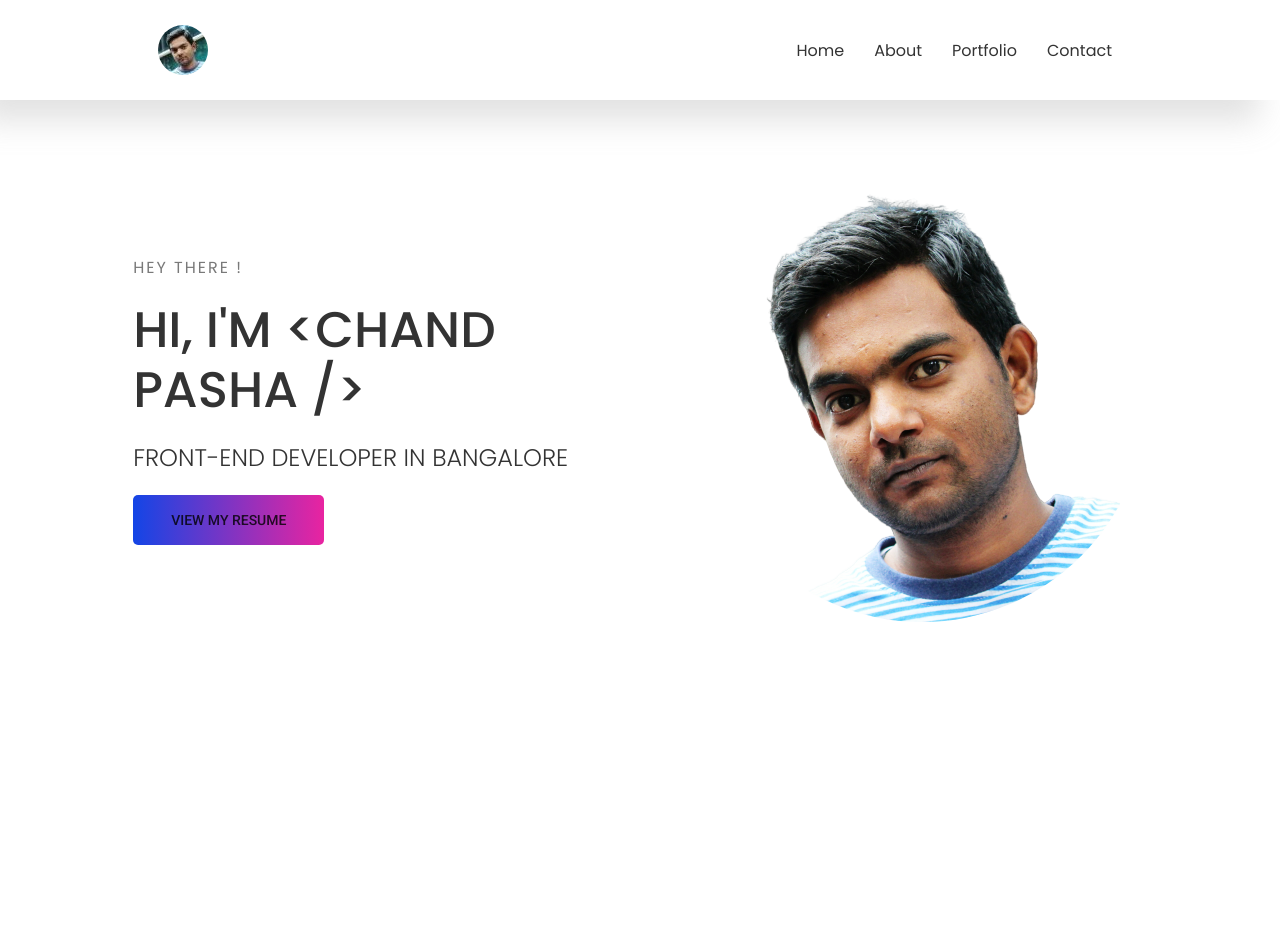
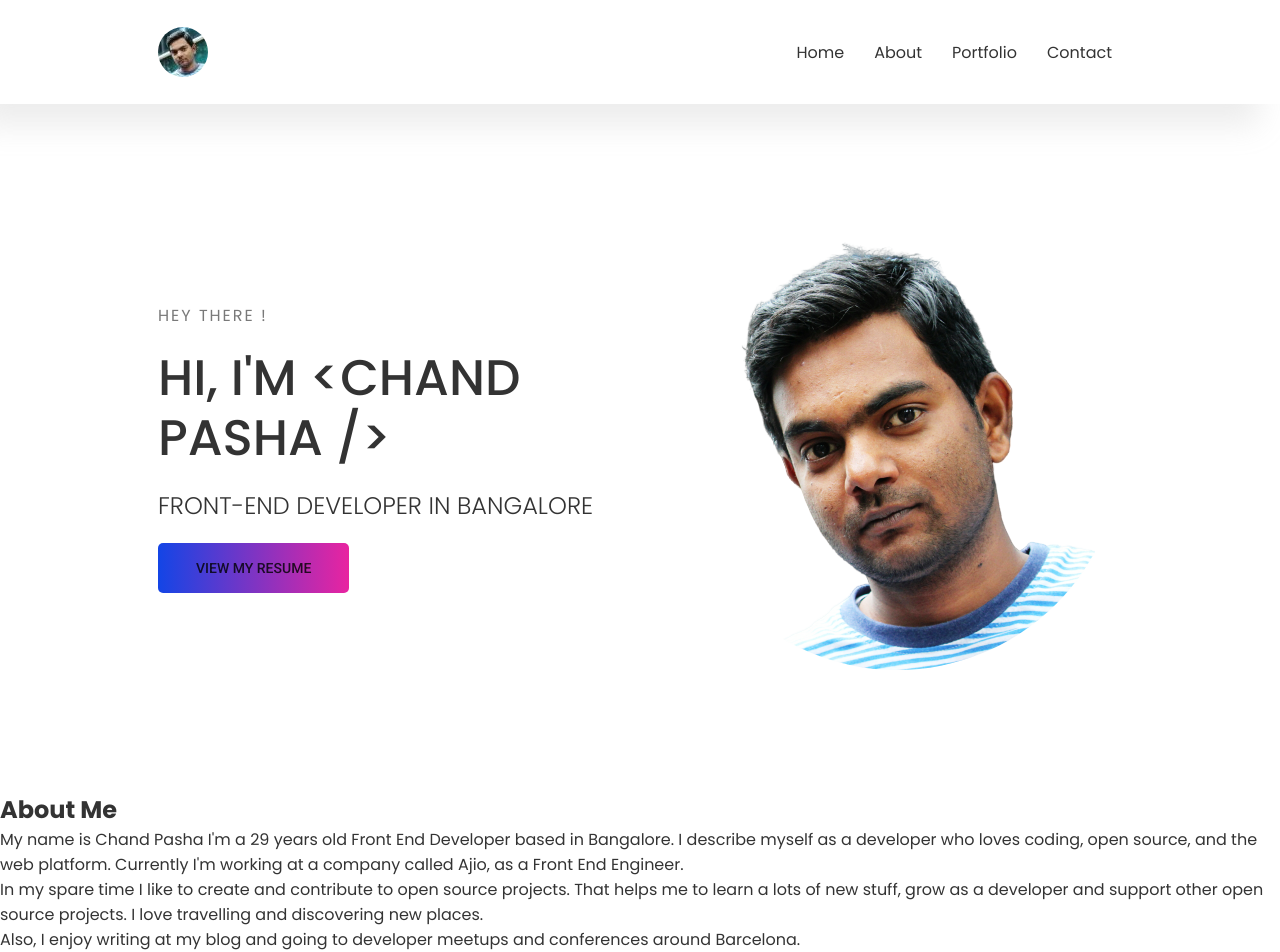
Before and after one commit to schandpasha38/chandpasha-portfolio, a React (Create React App) app: page / in a window 1280 px wide. Before the commit the page ends 800 px from the top, so only its background shows below. Built offline with nearby package versions, Linux system fonts and the light colour scheme.

Commit message:
1. Updated height propertiy of Head and Banner using viewHeight vh to make to appear in user viewport 2. Added Margin left and margin right of 30 in homebanner component to aline with header 3. Added dummy About component for testing

```diff
--- a/src/App.js
+++ b/src/App.js
@@ -1,12 +1,14 @@
 import React from 'react';
 import Header from './Components/Header/Header'
 import HomeBanner from './Components/HomeBanner/HomeBanner';
+import About from './Components/About/About';
 
 function App() {
   return (
     <>
       <Header />
       <HomeBanner />
+      <About />
     </>
   );
 }
--- /dev/null
+++ b/src/Components/About/About.js
@@ -0,0 +1,19 @@
+import React from 'react';
+import './About.scss'
+
+function About() {
+    return (
+        <section className="about-section">
+            <div>
+                <h2>About Me</h2>
+            </div>
+            <div>
+                <p>My name is Chand Pasha I'm a 29 years old Front End Developer based in Bangalore. I describe myself as a developer who loves coding, open source, and the web platform. Currently I'm working at a company called Ajio, as a Front End Engineer.</p>
+                <p>In my spare time I like to create and contribute to open source projects. That helps me to learn a lots of new stuff, grow as a developer and support other open source projects. I love travelling and discovering new places.</p>
+                <p>Also, I enjoy writing at my blog and going to developer meetups and conferences around Barcelona.</p>
+            </div>
+        </section>
+    );
+};
+
+export default About;
--- a/src/Components/Header/Header.scss
+++ b/src/Components/Header/Header.scss
@@ -1,15 +1,14 @@
 header {
     width: 100%;
-    height: 100px;
     background-color: #fff;
     transition: all .5s;
-    box-shadow: -21.213px 21.213px 30px 0 rgba(158,158,158,.3);
+    box-shadow: -21.213px 21.213px 30px 0 rgba(158,158,158,.2);
 }
 
 header .header-container {
     margin: auto;
     width: 80%;
-    height: 100%;
+    min-height: 13vh;
     display: flex;
     align-items: center;
     justify-content: space-between;
--- a/src/Components/HomeBanner/HomeBanner.scss
+++ b/src/Components/HomeBanner/HomeBanner.scss
@@ -1,6 +1,5 @@
 .homeBanner-section {
   width: 100%;
-  height: 600px;
 }
 
 .homeBanner-container {
@@ -10,7 +9,7 @@
   align-items: center;
   justify-content: space-between;
   vertical-align: middle;
-  height: 100%;
+  min-height: 86vh;
 }
 
 .homeBanner-container .homeBanner-left-text {
@@ -18,6 +17,7 @@
   width: 49%;
   font-size: 120%;
   text-transform: uppercase !important;
+  margin-left: 30px;
 }
 
 .homeBanner-container .homeBanner-left-img {
@@ -25,6 +25,7 @@
   width: 49%;
   text-align: right;
   border-radius: 50%;
+  margin-right: 30px;
 }
 
 .homeBanner-container .homeBanner-left-img img {
```
Also changed, not shown: src/Components/About/About.scss (added).
